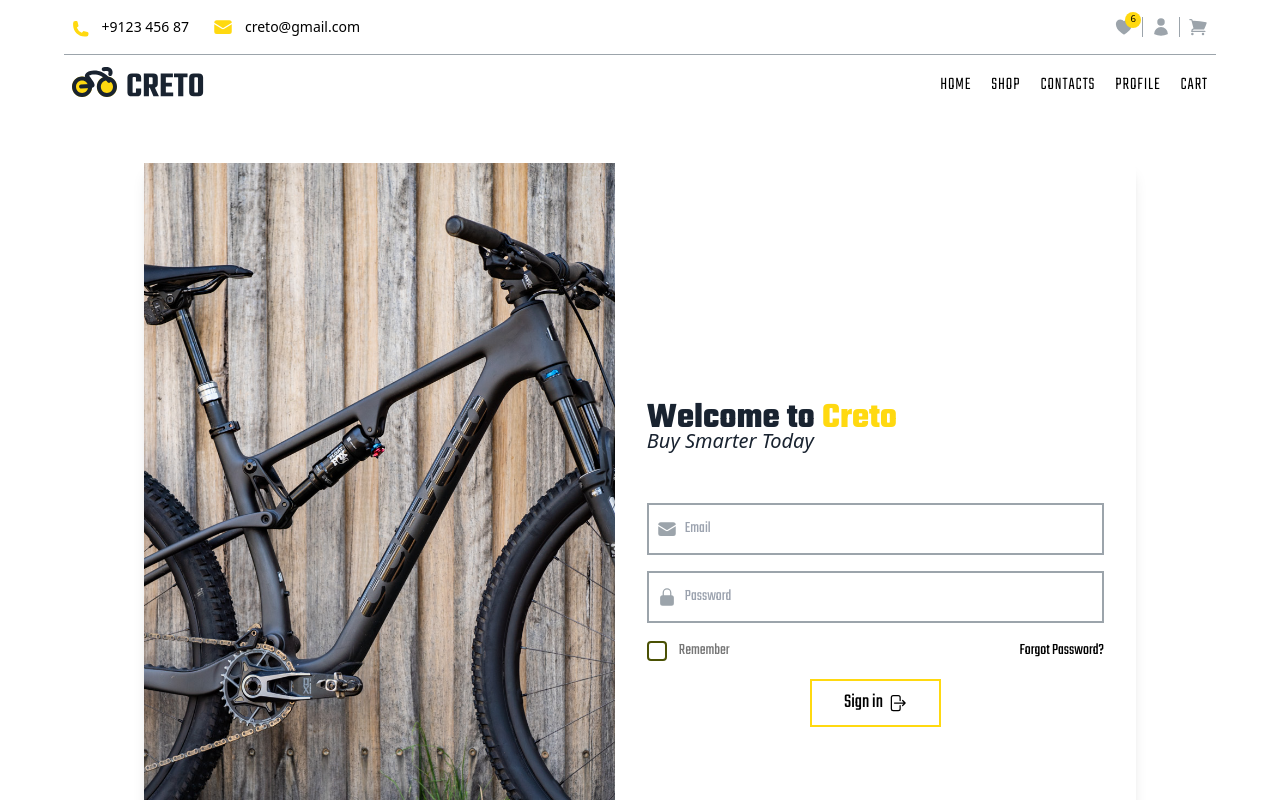
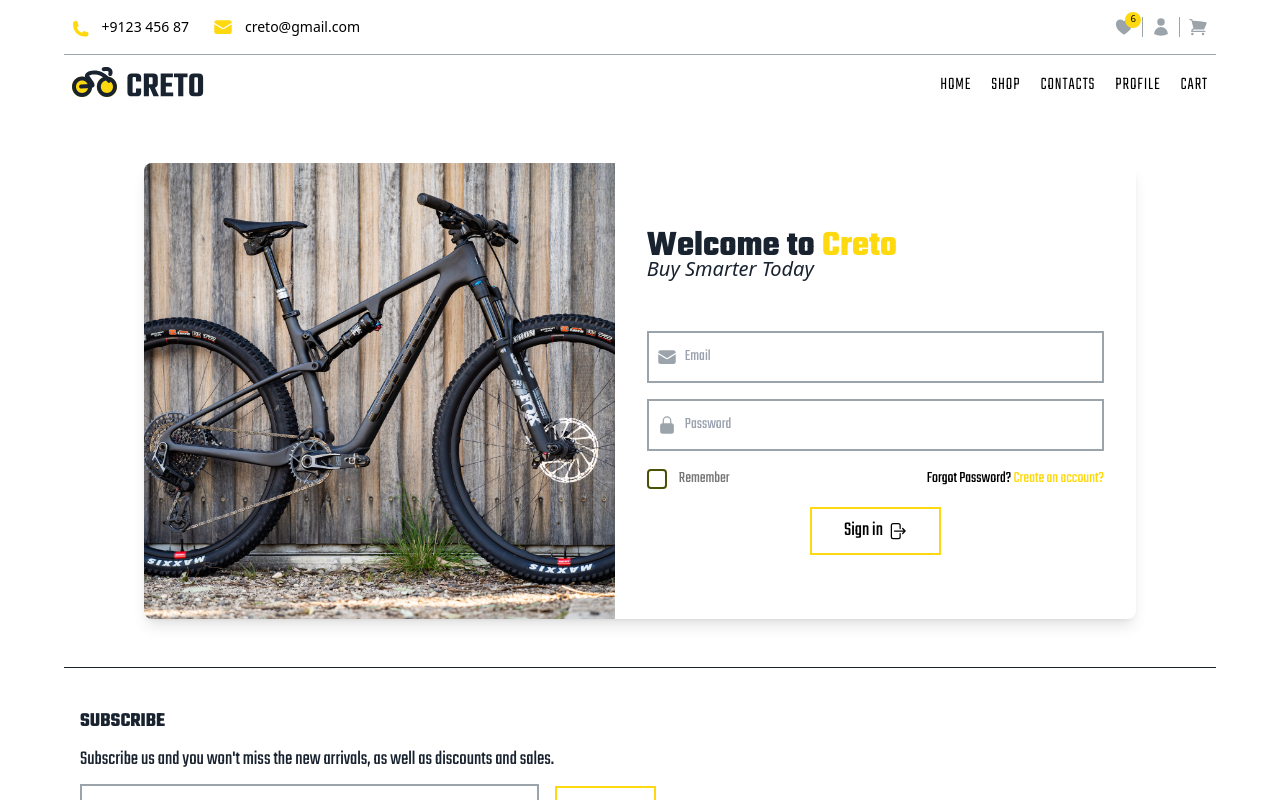
Before and after one commit to mo-amir-code/Creto-Frontend, a React (Vite) app: page /auth/signin in a window 1280 px wide. Shown: the top 800 px of the page. Built offline with nearby package versions, Linux system fonts and the light colour scheme.

Commit message:
link changes in auth

```diff
--- a/src/pages/SigninPage.tsx
+++ b/src/pages/SigninPage.tsx
@@ -2,15 +2,16 @@ import { ArrowRightOnRectangleIcon, UserPlusIcon } from "@heroicons/react/24/sol
 import bike from "../assets/advantages/advantages_bike.jpg"
 import { ContactInputField } from "../components/contact/ContactForm"
 import { CheckBox } from "../components/filterProducts/Bike"
+import { Link } from "react-router-dom"
 
 const SigninPage = () => {
     return (
         <div className="max-w-5xl w-full mx-auto py-12 px-4" >
-            <div className="w-full flex bg-white rounded-lg shadow-lg min-h-screen" >
-                <div className="flex-grow max-md:hidden" >
+            <div className="w-full flex bg-white rounded-lg overflow-hidden shadow-lg" >
+                <div className="flex-grow max-md:hidden overflow-hidden" >
                     <img src={bike} alt="sigin" className="object-cover h-full" />
                 </div>
-                <div className="w-[2200px] px-8 flex items-center justify-center" >
+                <div className="w-[2200px] px-8 py-16 flex items-center justify-center" >
                     <div className="flex flex-col justify-center w-full gap-12" >
                         <div className="" >
                             <h1 className="font-[Teko] font-bold text-4xl text-secondary-color max-md:text-3xl" >Welcome to <span className="text-primary-color" >Creto</span></h1>
@@ -21,7 +22,7 @@ const SigninPage = () => {
                             <ContactInputField placeHolder="Password" type="password" icon="password" />
                             <div className="flex items-center justify-between font-[Teko]" >
                                 <CheckBox id="remember" name="Remember" />
-                                <span className="hover:text-primary-color smooth_transition" >Forgot Password?</span>
+                                <span className="hover:text-primary-color smooth_transition" >Forgot Password? <Link to={'/auth/signup'} className="text-primary-color hover:text-secondary-color" >Create an account?</Link></span>
                             </div>
                             <SubmitButton name="Sign in" icon="signin" />
                         </form>
--- a/src/pages/SignupPage.tsx
+++ b/src/pages/SignupPage.tsx
@@ -2,16 +2,17 @@ import { ContactInputField } from "../components/contact/ContactForm"
 import { CheckBox } from "../components/filterProducts/Bike"
 import { SubmitButton } from "./SigninPage"
 import bike from "../assets/advantages/advantages_bike.jpg"
+import { Link } from "react-router-dom"
 
 
 const SignupPage = () => {
     return (
         <div className="max-w-5xl w-full mx-auto py-12 px-4" >
-            <div className="w-full flex bg-white rounded-lg shadow-lg min-h-screen" >
+            <div className="w-full flex bg-white rounded-lg shadow-lg" >
                 <div className="flex-grow max-md:hidden" >
                     <img src={bike} alt="sigin" className="object-cover h-full" />
                 </div>
-                <div className="w-[2200px] px-8 flex items-center justify-center" >
+                <div className="w-[2200px] px-8 py-16 flex items-center justify-center" >
                     <div className="flex flex-col justify-center w-full gap-12" >
                         <div className="" >
                             <h1 className="font-[Teko] font-bold text-4xl text-secondary-color max-md:text-3xl" >Welcome to <span className="text-primary-color" >Creto</span></h1>
@@ -24,7 +25,7 @@ const SignupPage = () => {
                             <ContactInputField placeHolder="Confirm Password" type="password" icon="password" />
                             <div className="flex items-center justify-between font-[Teko]" >
                                 <CheckBox id="remember" name="Remember" />
-                                <span className="hover:text-primary-color smooth_transition" >Forgot Password?</span>
+                                <Link to={'/auth/signin'} className="hover:text-secondary-color smooth_transition text-primary-color" >Have an account?</Link>
                             </div>
                             <SubmitButton name="Sign up" icon="signup" />
                         </form>
```
